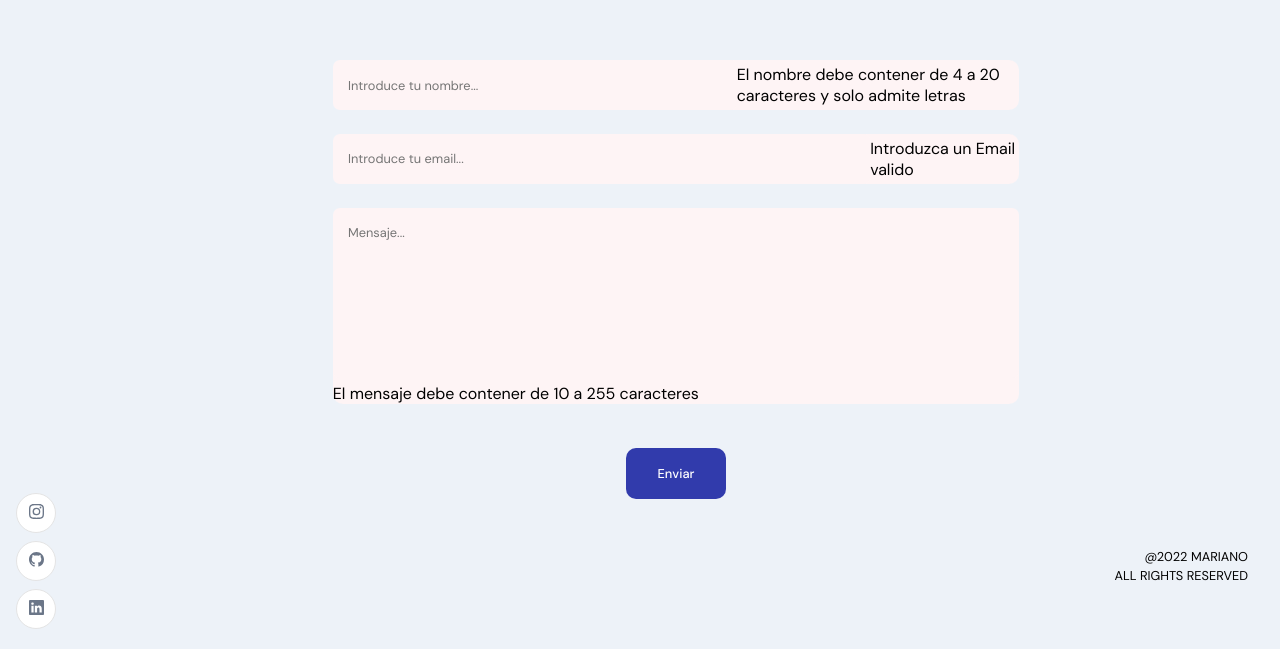
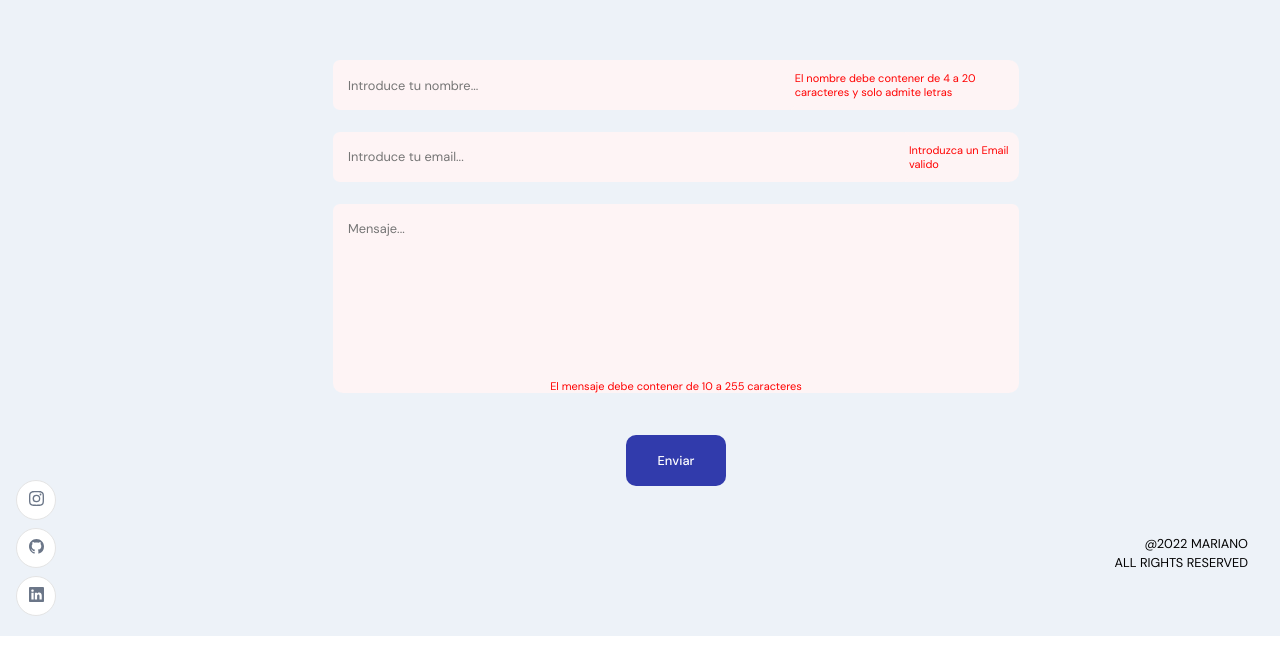
Before and after one commit to Elevattd/portfolio, a React (Create React App) app: page / in a window 1280 px wide. Shown: the part 3626-4275 px from the top of the page. Built offline with nearby package versions, Linux system fonts and the light colour scheme.

Commit message:
add(client): add styles

```diff
--- a/src/container/Contact/Contact.scss
+++ b/src/container/Contact/Contact.scss
@@ -75,6 +75,7 @@
 		width: 100%;
 
 		margin: 0.75rem 0;
+		margin-bottom: 10px;
 		border-radius: 10px;
 		cursor: pointer;
 		background-color: #fef4f5;
@@ -88,7 +89,7 @@
 			border: none;
 			border-radius: 7px;
 			background-color: #fef4f5;
-      resize:none;
+			resize: none;
 			font-family: var(--font-base);
 			color: var(--secondary-color);
 			outline: none;
@@ -101,6 +102,18 @@
 		&:hover {
 			box-shadow: 0 0 25px var(--primary-color);
 		}
+	}
+
+	.app_form_p {
+		font-size: 11px;
+		color: red;
+	}
+
+	.app_form_textarea {
+		display: flex;
+		justify-content: center;
+		font-size: 11px;
+		color: red;
 	}
 
 	button {
```
Lines whose indentation alone changed are shown as unchanged.
